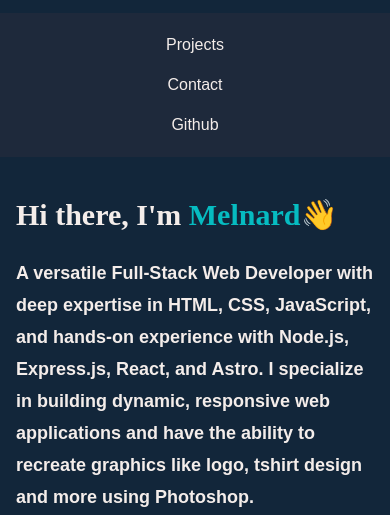
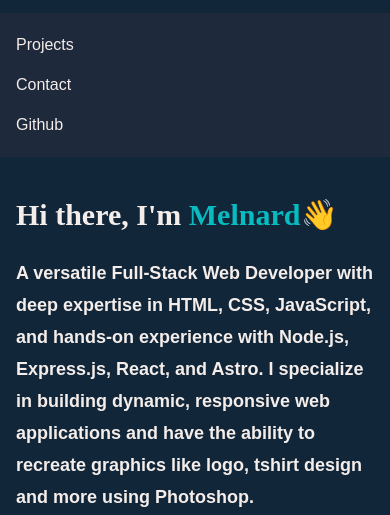
Before and after one commit to mdejesus23/melnerdz-website, an Astro site: page / in a window 390 px wide. Both pictures are taken after a click on the button 362 px from the left and 33 px from the top of the page. Shown: the part 54-569 px from the top of the page. Built offline with nearby package versions, Linux system fonts and the light colour scheme; Astro itself is replaced by a stand-in of ours; no server answers; a web font is replaced by a local one.

Commit message:
adjusted layouut mobilenav

```diff
--- a/src/components/MobileNav.jsx
+++ b/src/components/MobileNav.jsx
@@ -2,7 +2,7 @@ function MobileNav() {
   return (
     <nav>
       <div class="flex w-full flex-col items-center justify-center gap-y-4 sm:hidden xl:px-0">
-        <ul class="flex w-full flex-col items-center bg-project py-3 font-medium">
+        <ul class="flex w-full flex-col items-start bg-project px-4 py-3 font-medium">
           <li className="py-2 font-medium text-white">
             <a href="/projects" class="hover:text-lblue">
               Projects
```
